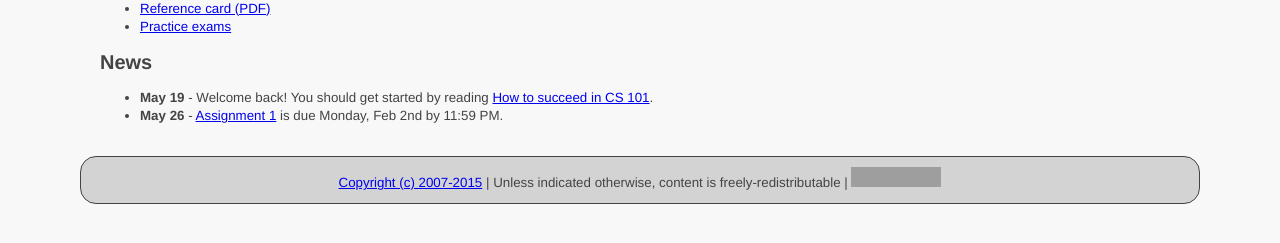
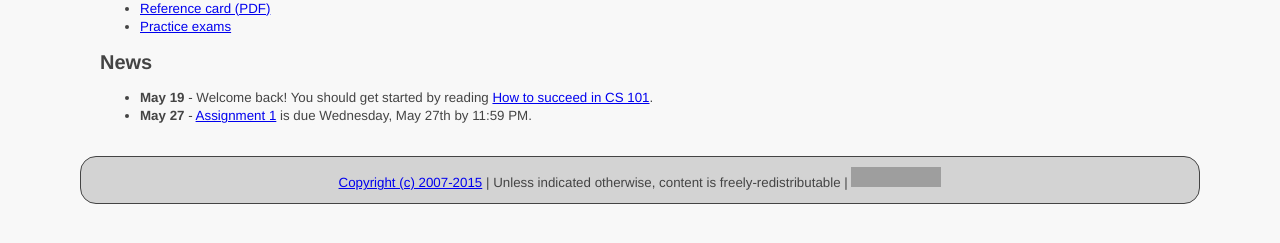
Before and after one commit to ycpcs/cs101-summer2015, a Jekyll site: the page built from index.md, in a window 1280 px wide. Shown: the part 316-559 px from the top of the page. Built offline with Jekyll 4.4.1, drawn with Linux system fonts in a browser that asks for light colours; Markdown is read by kramdown in place of the engine named in the settings; grey boxes are pictures that could not be loaded.

Commit message:
add assignment 1 due date
add assignment 1 due date

```diff
--- a/index.md
+++ b/index.md
@@ -23,4 +23,4 @@ All information about the course will be posted here.
 ## News
 
 * **May 19** - Welcome back!  You should get started by reading [How to succeed in CS 101](success.html).
-* **May 26** - [Assignment 1](assign/assign01.html) is due Monday, Feb 2nd by 11:59 PM.
+* **May 27** - [Assignment 1](assign/assign01.html) is due Wednesday, May 27th by 11:59 PM.
```
Also changed, not shown: assign/index.md (+1 -0 lines).
